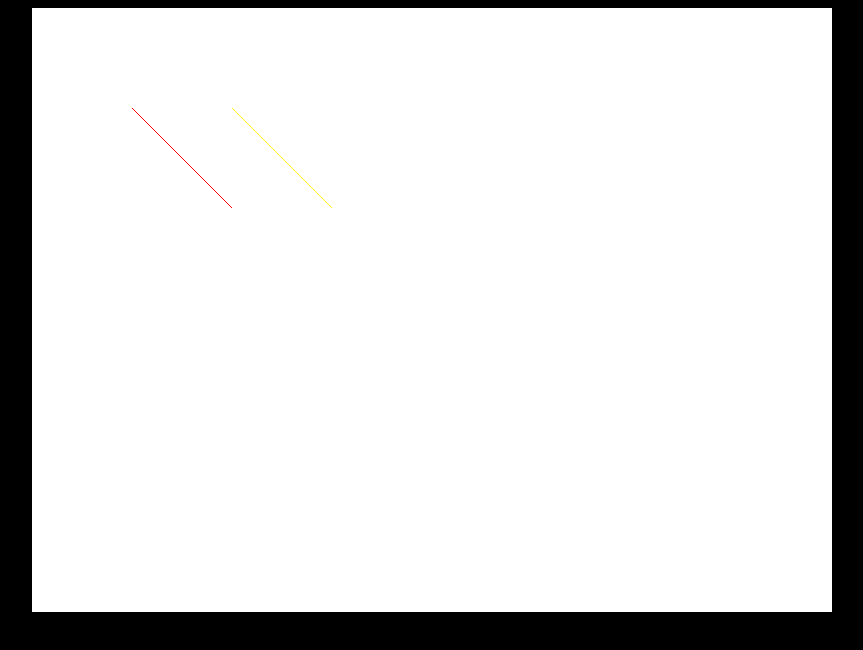
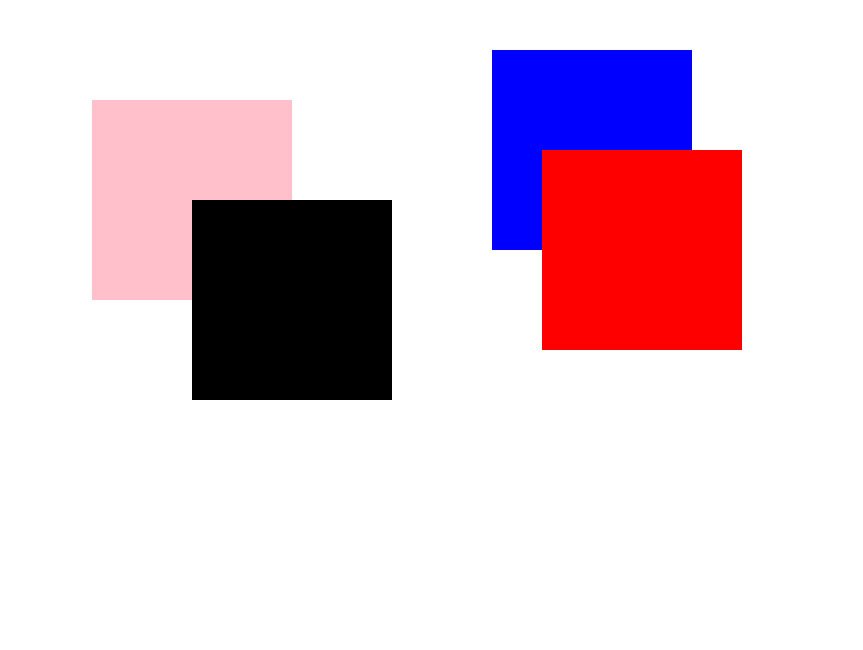
Before and after one commit to wangqiang1122/css3demo, a plain HTML site: page 特效/index1.html in a window 1280 px wide. Shown: the whole page, without its empty margins (208-1071 px from the left). Drawn offline with Linux system fonts and the light colour scheme.

Commit message:
css3 基础1

```diff
--- a/特效/index1.html
+++ b/特效/index1.html
@@ -3,38 +3,42 @@
 <head>
     <meta charset="UTF-8">
     <title>Title</title>
-    <style>
-        body {
-            background: black;
+    <style media="screen" >
+        *{
+            margin: 0;
+            padding: 0;
+            box-sizing: border-box;
         }
-        div{
-            background: #fff;
-            margin: 0 auto;
-            width: 800px;
-        }
+      div{
+          width: 200px;
+          height: 200px;
+          position: absolute;
+      }
     </style>
 </head>
 <body>
-<div>
-    <canvas width="800" height="600">
-
-    </canvas>
-</div>
+<div style="background: pink;left: 300px;top: 100px;z-index: 1"></div>
+<div style="background: black;left: 400px;top: 200px;z-index: 2"></div>
+<div style="background: blue;left: 700px;top: 50px;z-index: 3"></div>
+<div style="background: red;left: 750px;top: 150px;z-index: 4"></div>
 </body>
 <script>
-    window.onload = function () {
-        var canvas = document.getElementsByTagName('canvas')[0];
-        console.log(canvas);
-        var context = canvas.getContext('2d');
-        context.moveTo(100,100);
-        context.lineTo(200,200);
-        context.strokeStyle = 'red';
-        context.stroke();
-        context.beginPath()
-        context.moveTo(200,100);
-        context.lineTo(300,200);
-        context.strokeStyle = 'yellow';
-        context.stroke();
-    }
+ window.onload = function () {
+     let aDiv = document.getElementsByTagName('div');
+     let oldPos = Array.from(aDiv).map((div)=>{
+         return {
+             left: div.offsetLeft,
+             top: div.offsetTop,
+         }
+     })
+     // console.log(oldLeft)
+     document.onmousemove = function (ev) {
+         Array.from(aDiv).map((div,index)=>{
+             div.style.left =oldPos[index].left+(ev.clientX*div.style.zIndex/100)+'px';
+             div.style.top =oldPos[index].top+(ev.clientY*div.style.zIndex/100)+'px'
+         })
+     }
+
+ }
 </script>
 </html>
```
Also changed, not shown: css3基础样式/radius-1.html (added, +10 -0 lines), css3基础样式/text-shadow.html (added, +10 -0 lines).
